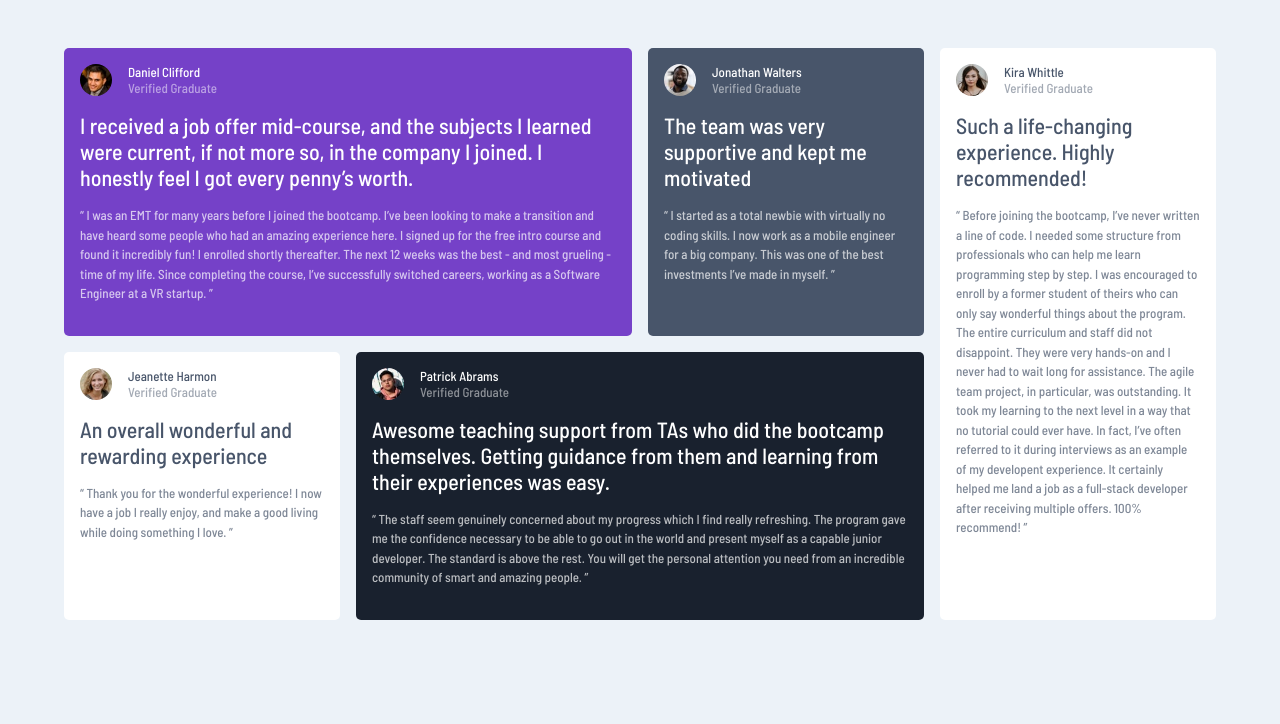
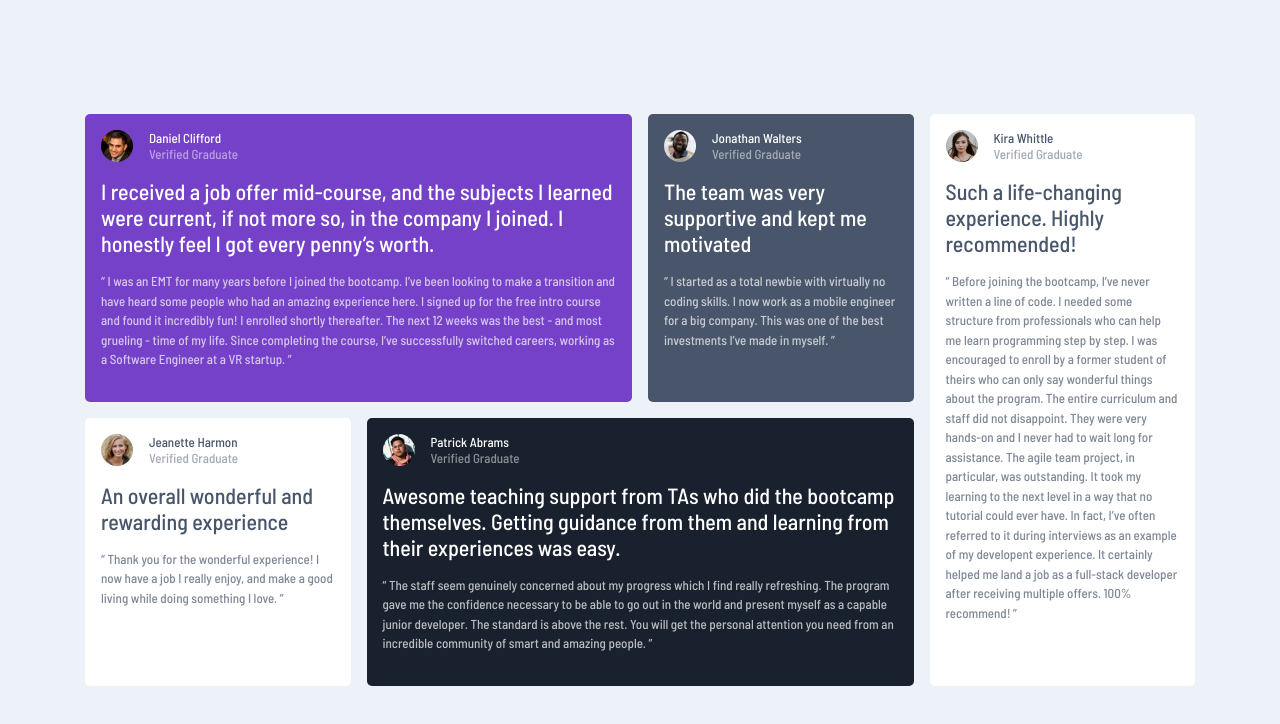
Before and after one commit to jbski/testimonials-grid, a plain HTML site: page index.html in a window 1280 px wide. Drawn offline with Linux system fonts and the light colour scheme.

Commit message:
update width, positioning and semantic tags

```diff
--- a/css/style.css
+++ b/css/style.css
@@ -22,6 +22,10 @@ body {
     font-family: var(--font-family);
     font-size: var(--font-size);
     background-color: var(--neutral-light-grayish-blue);
+    display: flex;
+    align-items: center;
+    justify-content: center;
+    min-height: 100vh;
 }
 
 .main-grid-container {
@@ -103,14 +107,10 @@ body {
 
 @media(min-width: 768px) {
 
-    body {
-        display: flex;
-        align-items: center;
-        justify-content: center;
-    }
+
 
     .main-grid-container {
-        max-width: 90%;
+        max-width: 1110px;
         margin: 3rem 2rem;
         display: grid;
         grid-template-columns: repeat(4, 1fr);
--- a/index.html
+++ b/index.html
@@ -15,7 +15,7 @@
 </head>
 <body>
   <div class="main-grid-container">
-    <div id="card-1-container" class="card">
+    <article id="card-1-container" class="card">
       <div class="card-name-container">
         <img src="./images/image-daniel.jpg" alt="">
         <div class="card-name">
@@ -34,10 +34,10 @@
         The next 12 weeks was the best - and most grueling - time of my life. Since completing
         the course, I’ve successfully switched careers, working as a Software Engineer at a VR startup. ”</p>
       </div>
-    </div>
+    </article>
 
 
-    <div id="card-2-container" class="card">
+    <article id="card-2-container" class="card">
       <div class="card-name-container">
         <img src="./images/image-jonathan.jpg" alt="">
         <div class="card-name">
@@ -49,12 +49,12 @@
         <p>The team was very supportive and kept me motivated</p>
       </div>
       <div class="card-testimonial">
-        <p>“ I started as a total newbie with virtually no coding skills. I now work as a mobile engineer
-        for a big company. This was one of the best investments I’ve made in myself. ”</p>
+        <blockquote><p>“ I started as a total newbie with virtually no coding skills. I now work as a mobile engineer
+        for a big company. This was one of the best investments I’ve made in myself. ”</p></blockquote>
       </div>
-    </div>
+    </article>
 
-    <div id="card-3-container" class="card">
+    <article id="card-3-container" class="card">
       <div class="card-name-container">
         <img src="./images/image-jeanette.jpg" alt="">
         <div class="card-name">
@@ -66,12 +66,12 @@
         <p>An overall wonderful and rewarding experience</p>
       </div>
       <div class="card-testimonial">
-       <p>“ Thank you for the wonderful experience! I now have a job I really enjoy, and make a good living
-        while doing something I love. ”</p>
+       <blockquote><p>“ Thank you for the wonderful experience! I now have a job I really enjoy, and make a good living
+        while doing something I love. ”</p></blockquote>
       </div>
-    </div>
+    </article>
 
-    <div id="card-4-container" class="card">
+    <article id="card-4-container" class="card">
       <div class="card-name-container">
         <img src="./images/image-patrick.jpg" alt="">
         <div class="card-name">
@@ -84,14 +84,14 @@
         learning from their experiences was easy.</p>
       </div>
       <div class="card-testimonial">
-        <p>“ The staff seem genuinely concerned about my progress which I find really refreshing. The program
+        <blockquote><p>“ The staff seem genuinely concerned about my progress which I find really refreshing. The program
         gave me the confidence necessary to be able to go out in the world and present myself as a capable
         junior developer. The standard is above the rest. You will get the personal attention you need from
-        an incredible community of smart and amazing people. ”</p>
+        an incredible community of smart and amazing people. ”</p></blockquote>
       </div>
-    </div>
+    </article>
 
-    <div id="card-5-container" class="card">
+    <article id="card-5-container" class="card">
       <div class="card-name-container">
         <img src="./images/image-kira.jpg" alt="">
         <div class="card-name">
@@ -103,17 +103,17 @@
        <p>Such a life-changing experience. Highly recommended!</p>
       </div>
       <div class="card-testimonial">
-        <p>“ Before joining the bootcamp, I’ve never written a line of code. I needed some structure from
+        <blockquote><p>“ Before joining the bootcamp, I’ve never written a line of code. I needed some structure from
         professionals who can help me learn programming step by step. I was encouraged to enroll by a former
         student of theirs who can only say wonderful things about the program. The entire curriculum and staff
         did not disappoint. They were very hands-on and I never had to wait long for assistance. The agile team
         project, in particular, was outstanding. It took my learning to the next level in a way that no tutorial
         could ever have. In fact, I’ve often referred to it during interviews as an example of my developent
         experience. It certainly helped me land a job as a full-stack developer after receiving multiple offers.
-        100% recommend! ”</p>
+        100% recommend! ”</p></blockquote>
       </div>
     </div>
-  </div>
+  </article>
 
 </body>
 </html>
```
